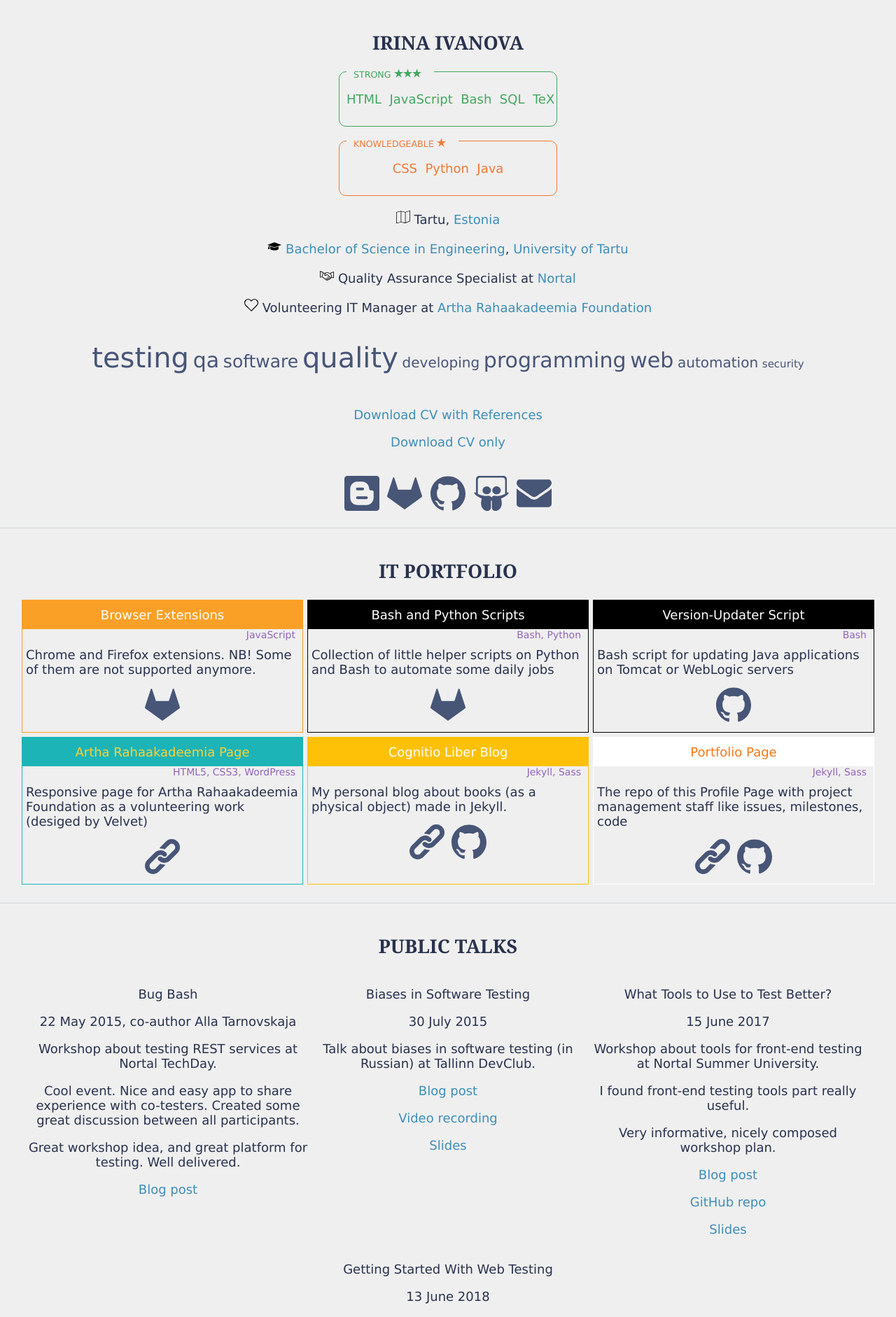
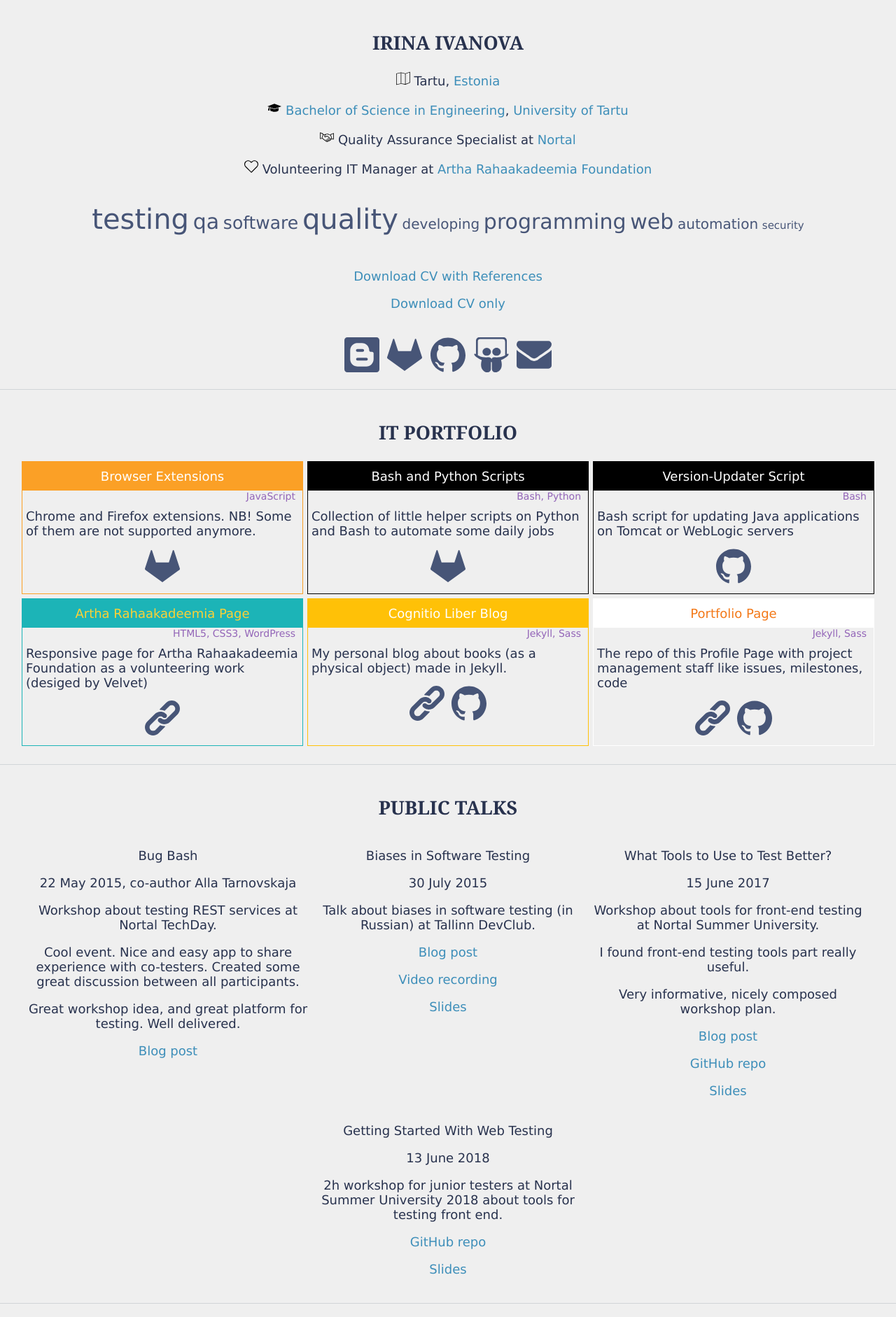
Before and after one commit to iriiiina/it.irina-ivanova.eu, a Jekyll site: the page built from index.html, in a window 1280 px wide. Shown: the top 1882 px of the page at 70% size. Built offline with Jekyll 4.4.1, drawn with Linux system fonts in a browser that asks for light colours.

Commit message:
Remove skill boxs

```diff
--- a/_includes/info.html
+++ b/_includes/info.html
@@ -1,14 +1,5 @@
 <section id="info">
   <h1 class="section-title">Irina Ivanova</h1>
-
-  <div class="skill strong">
-    <p class="skill-header">Strong <span class="skill-icon">{% include svg/star.svg %}</span><span class="skill-icon">{% include svg/star.svg %}</span><span class="skill-icon">{% include svg/star.svg %}</span></p>
-    <p>HTML&nbsp;&nbsp;JavaScript&nbsp;&nbsp;Bash&nbsp;&nbsp;SQL&nbsp;&nbsp;TeX</p>
-  </div>
-  <div class="skill knowledgeable">
-    <p class="skill-header">Knowledgeable <span class="skill-icon">{% include svg/star.svg %}</span>
-    <p>CSS&nbsp;&nbsp;Python&nbsp;&nbsp;Java</p>
-  </div>
 
   <p><span class="info-icon">{% include svg/map.svg %}</span> Tartu, <a href="https://estonia.ee">Estonia</a></p>
   <p><span class="info-icon">{% include svg/university.svg %}</span> <a href="https://ivanova-irina.blogspot.com.ee/2016/07/bachelor-thesis-version-update.html">Bachelor of Science in Engineering</a>, <a href="https://www.ut.ee/en">University of Tartu</a></p>
--- a/css/style.sass
+++ b/css/style.sass
@@ -23,43 +23,6 @@
 
 .flex-item
   max-width: 400px
-
-.skill-icon svg
-  width: 13px
-
-.skill
-  border: 1px solid
-  border-radius: 10px
-  width: 290px
-  padding: 10px
-  margin: 0 auto 20px auto
-
-.strong
-  color: rgb(65, 168, 95)
-  fill: rgb(65, 168, 95)
-
-.knowledgeable
-  color: rgb(243, 121, 52)
-  fill: rgb(243, 121, 52)
-
-.skill-header
-  width: 300px
-  float: left
-  font-size: 70%
-  text-transform: uppercase
-
-.skill-header
-  text-align: left
-  margin-top: -15px
-  background-color: rgb(239, 239, 239)
-  padding-left: 10px
-  padding-right: 10px
-
-.strong .skill-header
-  width: 105px
-
-.knowledgeable .skill-header
-  width: 140px
 
 .info-icon svg
   width: 20px
```
Also changed, not shown: _includes/svg/star.svg (deleted).
